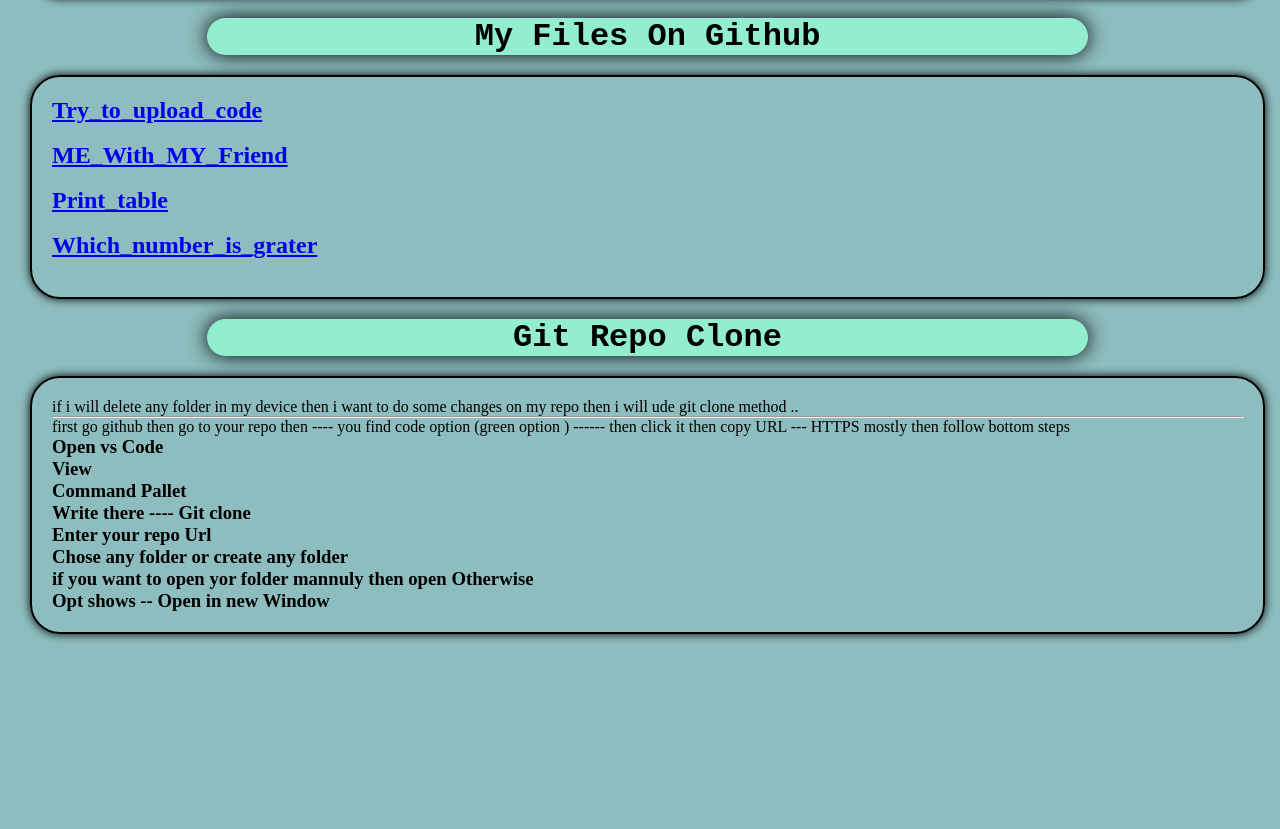
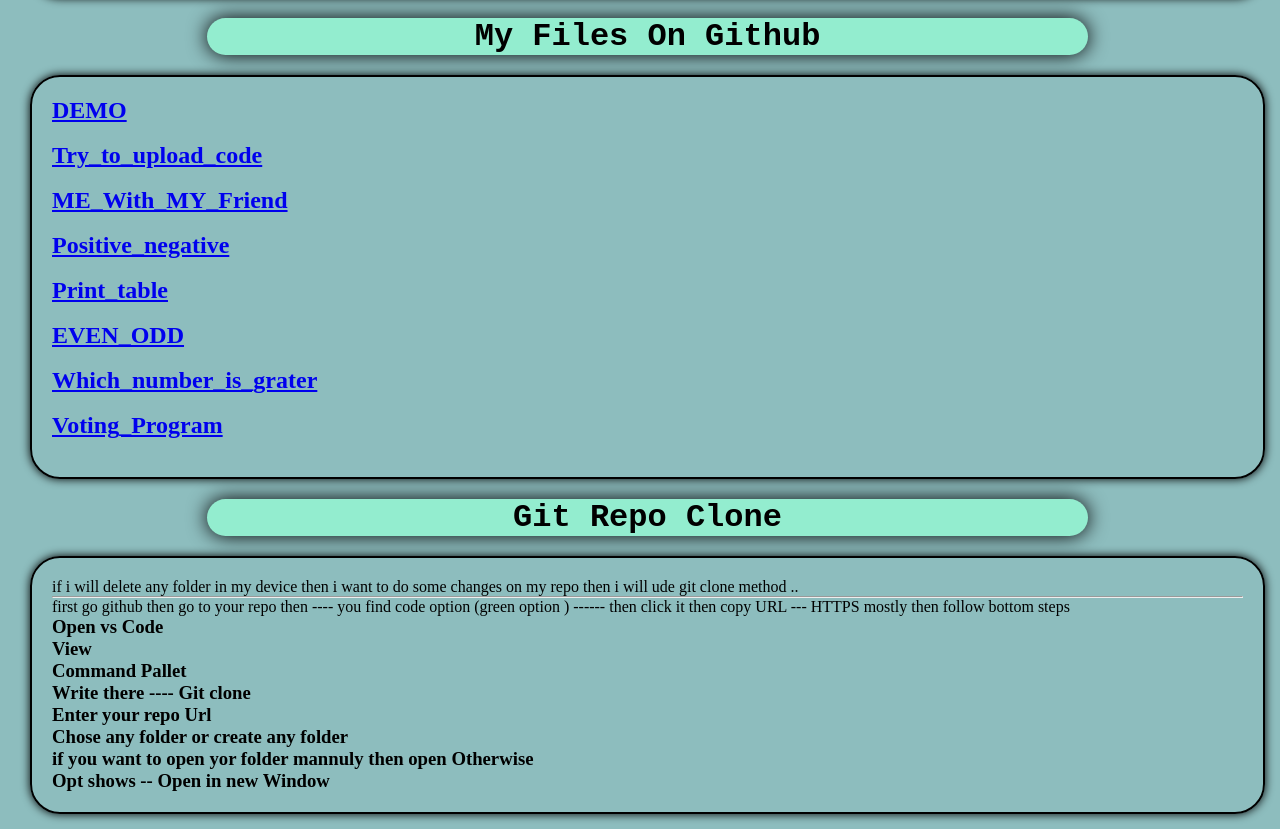
Before and after one commit to Divyanshu-t/ALL_LINKS, a plain HTML site: page index.html in a window 1280 px wide. Shown: the part 1847-2676 px from the top of the page. Before the commit the page ends 2496 px from the top, so only its background shows below. Drawn offline with Linux system fonts and the light colour scheme.

Commit message:
add more repos

```diff
--- a/index.html
+++ b/index.html
@@ -85,10 +85,16 @@
 
     <h1>My Files On Github</h1>
     <div class="fifth">
-        <h2><a href="https://divyanshu-t.github.io/Try_to_upload_code/" target="_blank">Try_to_upload_code</a></h2><br>
-        <h2><a href="https://divyanshu-t.github.io/ME_With_MY_Friend/" target="_blank">ME_With_MY_Friend</a></h2><br>
-        <h2><a href="https://divyanshu-t.github.io/Print_table/" target="_blank">Print_table</a></h2><br>
-        <h2><a href="https://divyanshu-t.github.io/Which_number_is_grater/" target="_blank">Which_number_is_grater</a></h2><br>
+        <h2><a href="https://divyanshu-t.github.io/divyanshu-demo/" target="_blank"> DEMO  </a></h2><br>
+        <h2><a href="https://divyanshu-t.github.io/Try_to_upload_code/" target="_blank">  Try_to_upload_code </a></h2><br>
+        <h2><a href="https://divyanshu-t.github.io/ME_With_MY_Friend/" target="_blank"> ME_With_MY_Friend  </a></h2><br>
+        <h2><a href="https://divyanshu-t.github.io/EVEN-ODD/" target="_blank"> Positive_negative  </a></h2><br>
+        <h2><a href="https://divyanshu-t.github.io/Print_table/" target="_blank">Print_table </a></h2><br>
+        <h2><a href="https://divyanshu-t.github.io/EVEN_ODD_ORIGINAL/" target="_blank">EVEN_ODD   </a></h2><br>
+        <h2><a href="https://divyanshu-t.github.io/Which_number_is_grater/" target="_blank"> Which_number_is_grater  </a></h2><br>
+        <h2><a href="https://divyanshu-t.github.io/Voting_Program/" target="_blank">  Voting_Program </a></h2><br>
+         <!-- <h2><a href="" target="_blank">   </a></h2><br>  -->
+
     </div>
 
     <h1>Git Repo Clone </h1>
```
